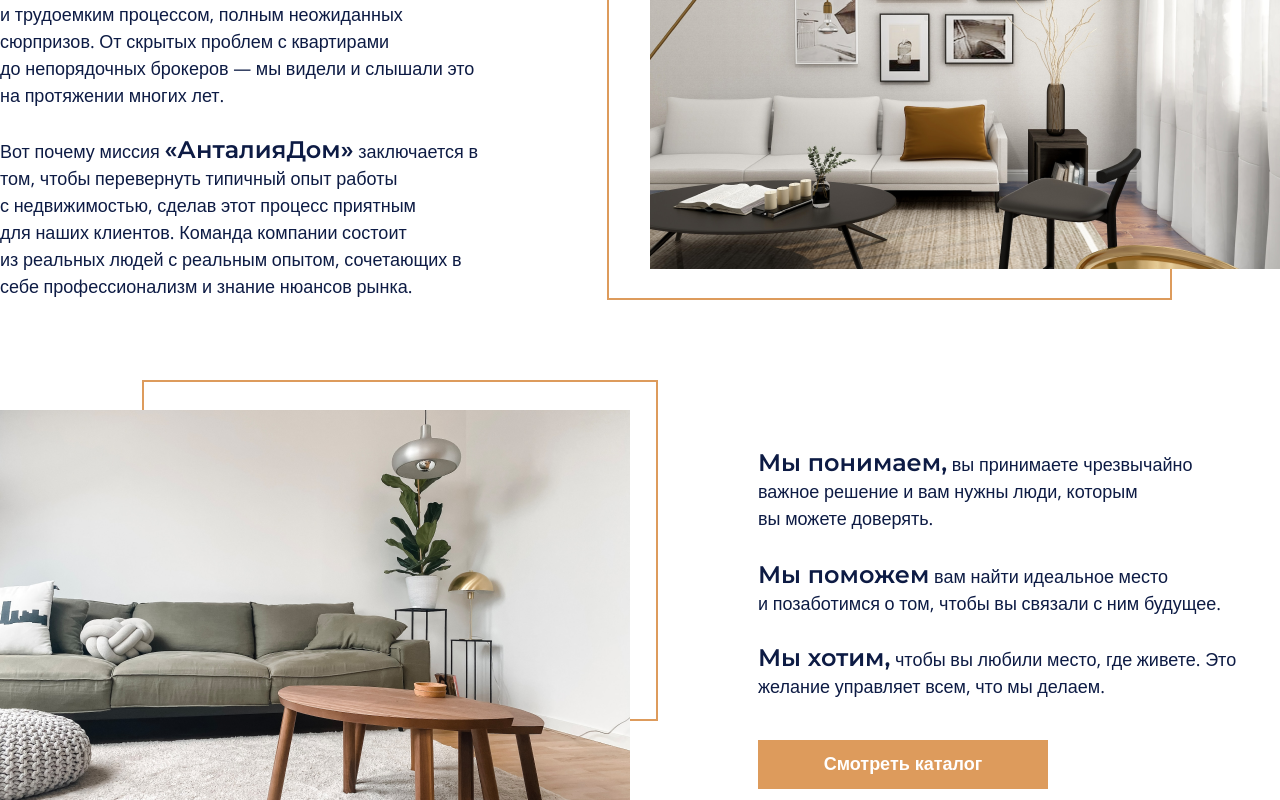
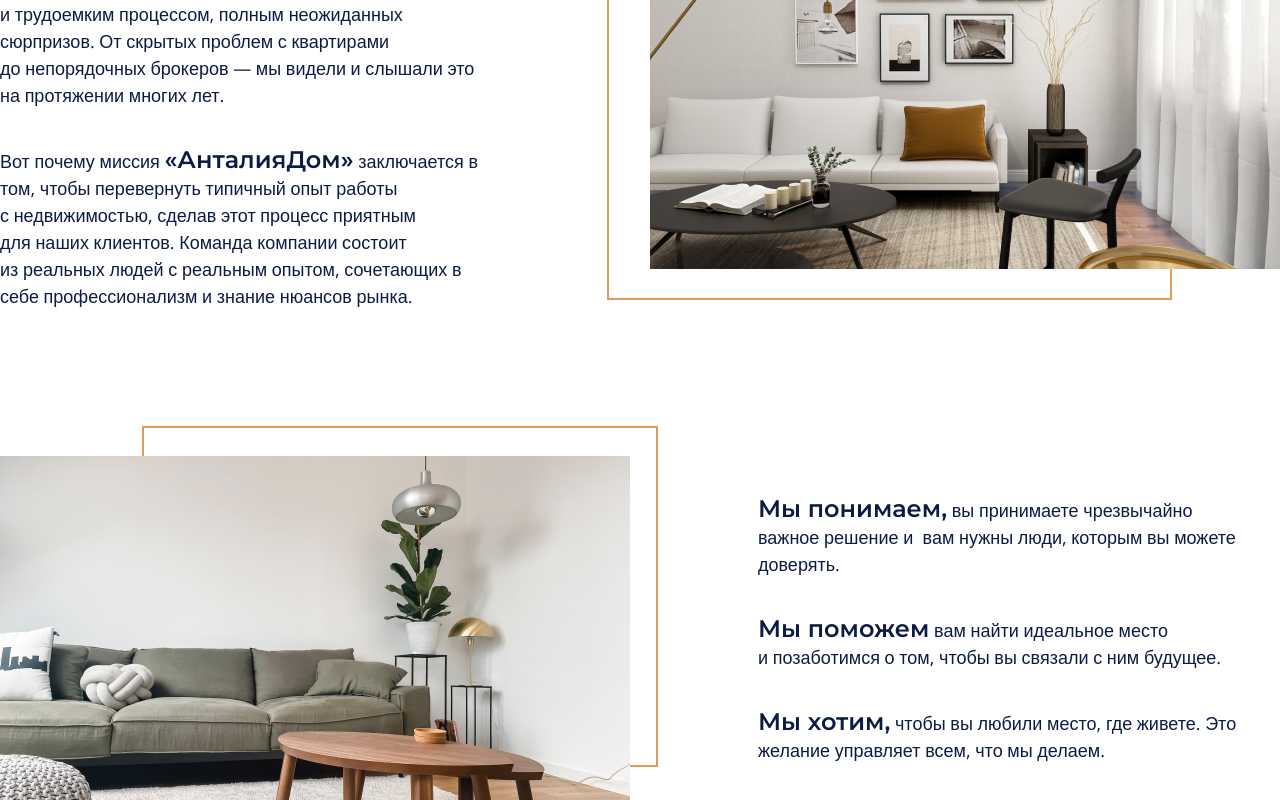
Before and after one commit to antaliadom-team/frontend, a React (Create React App) app: page / in a window 1280 px wide. Shown: the part 1080-1880 px from the top of the page. Built offline with nearby package versions, Linux system fonts and the light colour scheme.

Commit message:
Поправил параграфы в блоке "О нас"

```diff
--- a/src/components/about-us/about-us.js
+++ b/src/components/about-us/about-us.js
@@ -10,28 +10,16 @@ const AboutUs = () => {
           <h2 className={styles.aboutUs__title}>О нас</h2>
           <p className={styles.aboutUs__paragraph}>
             <span>Мы знаем</span>, что аренда, покупка или продажа недвижимости
-            часто может быть непростым
-          </p>
-          <p className={styles.aboutUs__paragraph}>
-            и трудоемким процессом, полным неожиданных сюрпризов. От скрытых
-            проблем с квартирами
-          </p>
-          <p className={styles.aboutUs__paragraph}>
-            до непорядочных брокеров — мы видели и слышали это на протяжении
-            многих лет.
+            часто может быть непростым и&nbsp;трудоемким процессом, полным
+            неожиданных сюрпризов. От скрытых проблем с квартирами
+            до&nbsp;непорядочных брокеров — мы видели и слышали это на
+            протяжении многих лет.
           </p>
           <p className={styles.aboutUs__paragraph}>
             Вот почему миссия <span>«АнталияДом»</span> заключается в том, чтобы
-            перевернуть типичный опыт работы
-          </p>
-          <p className={styles.aboutUs__paragraph}>
-            с недвижимостью, сделав этот процесс приятным
-          </p>
-          <p className={styles.aboutUs__paragraph}>
-            для наших клиентов. Команда компании состоит
-          </p>
-          <p className={styles.aboutUs__paragraph}>
-            из реальных людей с реальным опытом, сочетающих в себе
+            перевернуть типичный опыт работы с&nbsp;недвижимостью, сделав этот
+            процесс приятным для&nbsp;наших клиентов. Команда компании состоит
+            из&nbsp;реальных людей с реальным опытом, сочетающих в себе
             профессионализм и знание нюансов рынка.
           </p>
         </div>
@@ -58,23 +46,16 @@ const AboutUs = () => {
         <div
           className={`${styles.aboutUs__column} ${styles.aboutUs__column_bottom}`}>
           <p className={styles.aboutUs__paragraph}>
-            <span>Мы понимаем,</span> вы принимаете чрезвычайно важное решение и
-            вам нужны люди, которым
+            <span>Мы понимаем,</span> вы принимаете чрезвычайно важное решение
+            и&nbsp; вам нужны люди, которым вы можете доверять.
           </p>
           <p
-            className={`${styles.aboutUs__paragraph} ${styles.aboutUs__paragraph_bottom}`}>
-            вы можете доверять.
+            className={styles.aboutUs__paragraph}>
+            <span>Мы поможем</span> вам найти идеальное место и&nbsp;позаботимся о
+            том, чтобы вы связали с ним будущее.
           </p>
           <p
-            className={`${styles.aboutUs__paragraph} ${styles.aboutUs__paragraph_bottom}`}>
-            <span>Мы поможем</span> вам найти идеальное место
-          </p>
-          <p
-            className={`${styles.aboutUs__paragraph} ${styles.aboutUs__paragraph_bottom}`}>
-            и позаботимся о том, чтобы вы связали с ним будущее.
-          </p>
-          <p
-            className={`${styles.aboutUs__paragraph} ${styles.aboutUs__paragraph_bottom}`}>
+            className={styles.aboutUs__paragraph}>
             <span>Мы хотим,</span> чтобы вы любили место, где живете. Это
             желание управляет всем, что мы делаем.
           </p>
--- a/src/components/about-us/about-us.module.css
+++ b/src/components/about-us/about-us.module.css
@@ -23,6 +23,7 @@
 }
 
 .aboutUs__title {
+    margin-bottom: 36px;
     font-family: "Montserrat", sans-serif;
     font-size: 32px;
     line-height: 39px;
@@ -30,6 +31,7 @@
 }
 
 .aboutUs__paragraph {
+    margin-bottom: 36px;
     width: 489px;
     font-family: "Open Sans", sans-serif;
     font-size: 18px;
@@ -37,23 +39,8 @@
     font-weight: 400;
 }
 
-.aboutUs__paragraph:nth-child(2) {
-    margin-top: 36px;
-}
-
-.aboutUs__paragraph:nth-child(5) {
-    margin-top: 26px;
-}
-
-.aboutUs__paragraph_bottom:nth-child(2) {
-    margin: 0;
-}
-
-.aboutUs__paragraph_bottom:nth-child(3) {
-    margin-top: 28px;
-}
-
 .aboutUs__paragraph span {
+    margin-bottom: 36px;
     font-family: "Montserrat", sans-serif;
     font-size: 24px;
     line-height: 29px;
@@ -61,8 +48,6 @@
 }
 
 .aboutUs__button {
-    margin: 40px auto auto;
-    margin-left: 0;
     width: 290px;
 }
 
```
